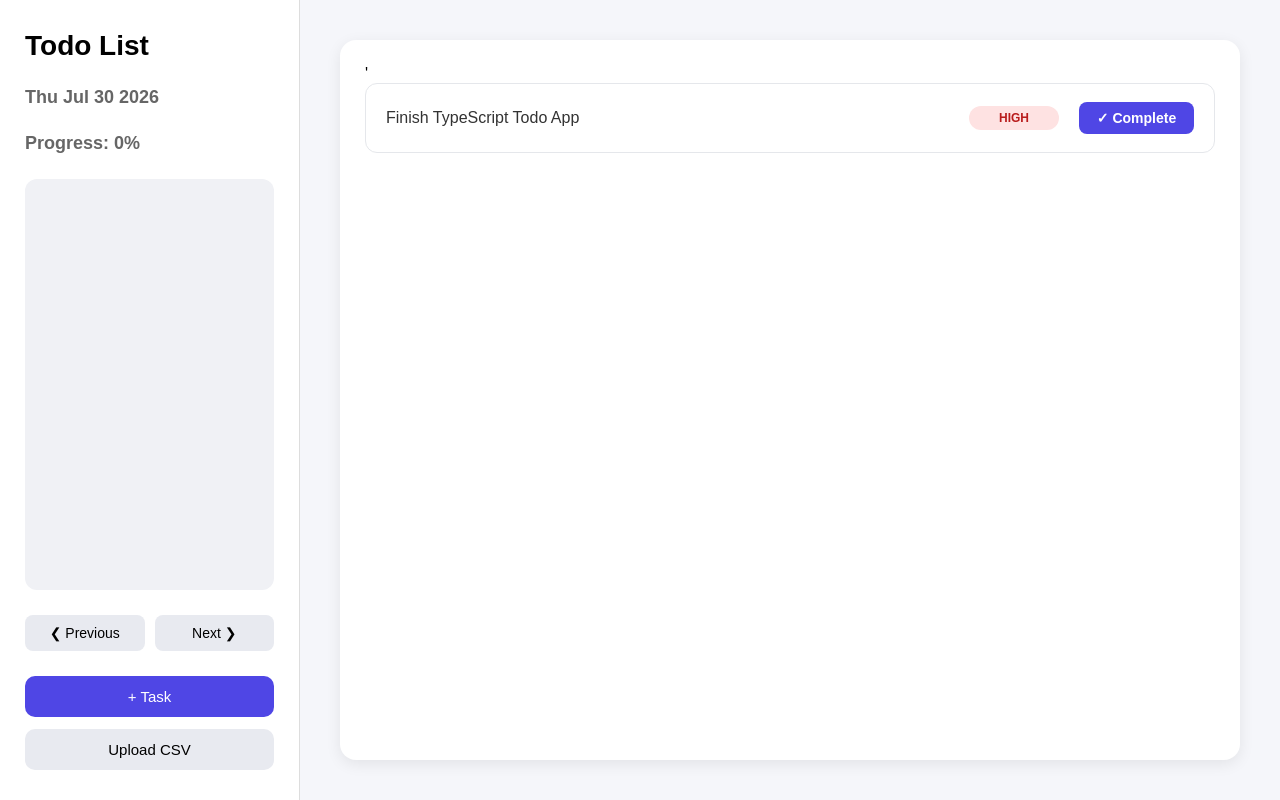
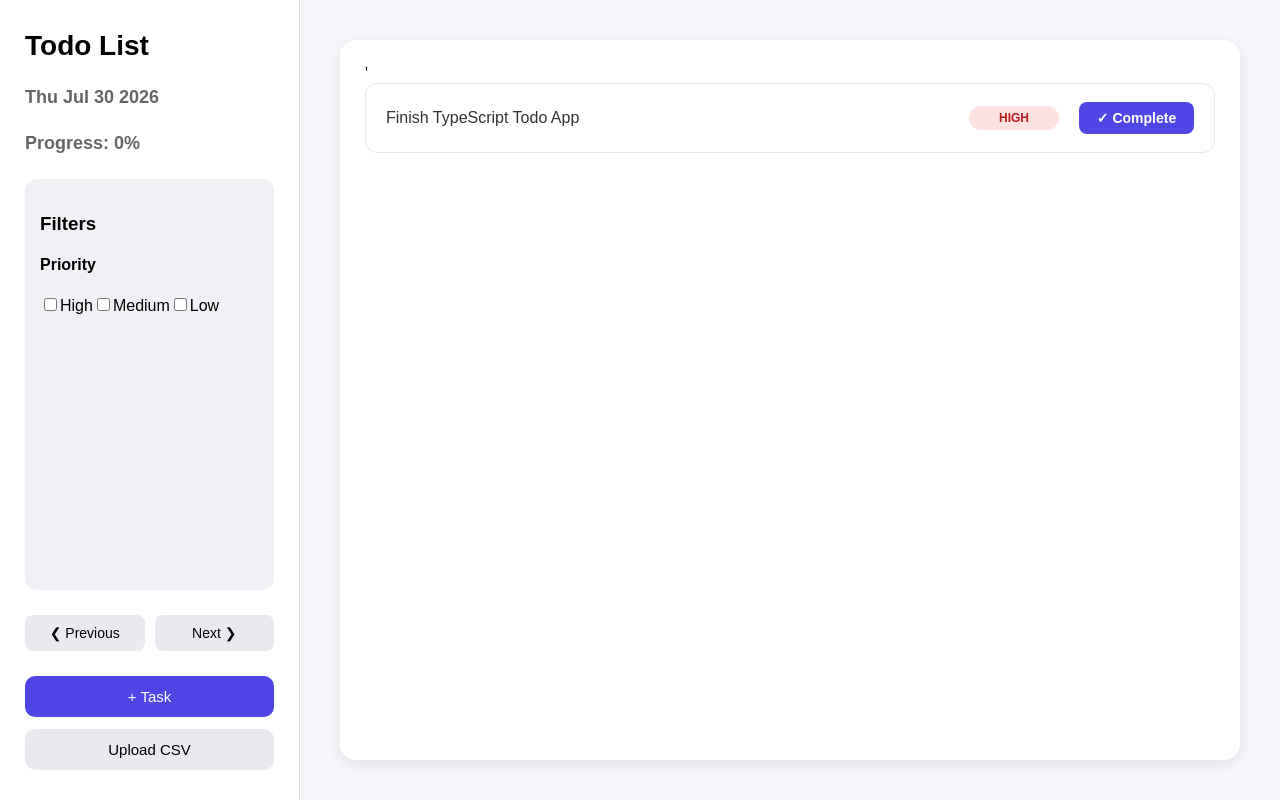
Before and after one commit to AudreyBurrell/todo-typescript, a React (Vite) app: page / in a window 1280 px wide. Built offline with nearby package versions, Linux system fonts and the light colour scheme.

Commit message:
Starting on the priority filtering and creating another type

```diff
--- a/src/App.tsx
+++ b/src/App.tsx
@@ -1,15 +1,17 @@
 import type { Task } from "./types/Task";
+import type { Priority } from "./types/Priority";
 import TaskItem from "./components/TaskItem";
 import AddTaskModal from "./components/AddTaskModal";
 import { calculateProgress } from "./utils/calculateProgress";
 import { initialTasks } from "./utils/initialTasks";
 import "./styles/App.css";
 
-import { useState } from "react";
+import { useState, useEffect } from "react";
 
 function App() {
     const [tasks, setTasks] = useState<Task[]>(initialTasks);
     const [showModal, setShowModal] = useState(false);
+    const [selectedPriorities, setSelectedPriorities] = useState<Priority[]>([]);
 
 
     let currentDate = new Date().toDateString();
@@ -48,7 +50,30 @@ function App() {
                 <p id="date-display">{currentDate}</p>
                 <p id="progress-display" className={currentProgress < 50 ? "regular-progress" : "green-progress"}>Progress: {currentProgress}%</p>
                 <div className="filterArea">
-                    {/*When ready, filtering stuff goes here */}
+                    {/*
+                    Filter options:
+                    1. Only display certain priorities (checkboxes, not radio buttons, to allow for multiple)
+                    2. Only display incomplete items
+                    3. Sort by priority
+
+                    Search bar
+                    */}
+                    <h3>Filters</h3>
+                    <div className="priorityFilter">
+                        <h4>Priority</h4>
+                        <label>
+                            <input type="checkbox" />
+                            High
+                        </label>
+                        <label>
+                            <input type="checkbox" />
+                            Medium
+                        </label>
+                        <label>
+                            <input type="checkbox" />
+                            Low
+                        </label>
+                    </div>
                 </div>
                 <div className="navigation">
                     <button>&#x276E; Previous</button>
--- /dev/null
+++ b/src/types/Priority.ts
@@ -0,0 +1 @@
+export type Priority = "LOW" | "MEDIUM" | "HIGH";
--- a/src/types/Task.tsx
+++ b/src/types/Task.ts
@@ -1,7 +1,9 @@
+import type { Priority } from "./Priority";
+
 export interface Task {
     id: number;
     title: string;
     completed: boolean;
     date: Date;
-    priority: "LOW" | "MEDIUM" | "HIGH";
+    priority: Priority;
 }
```
